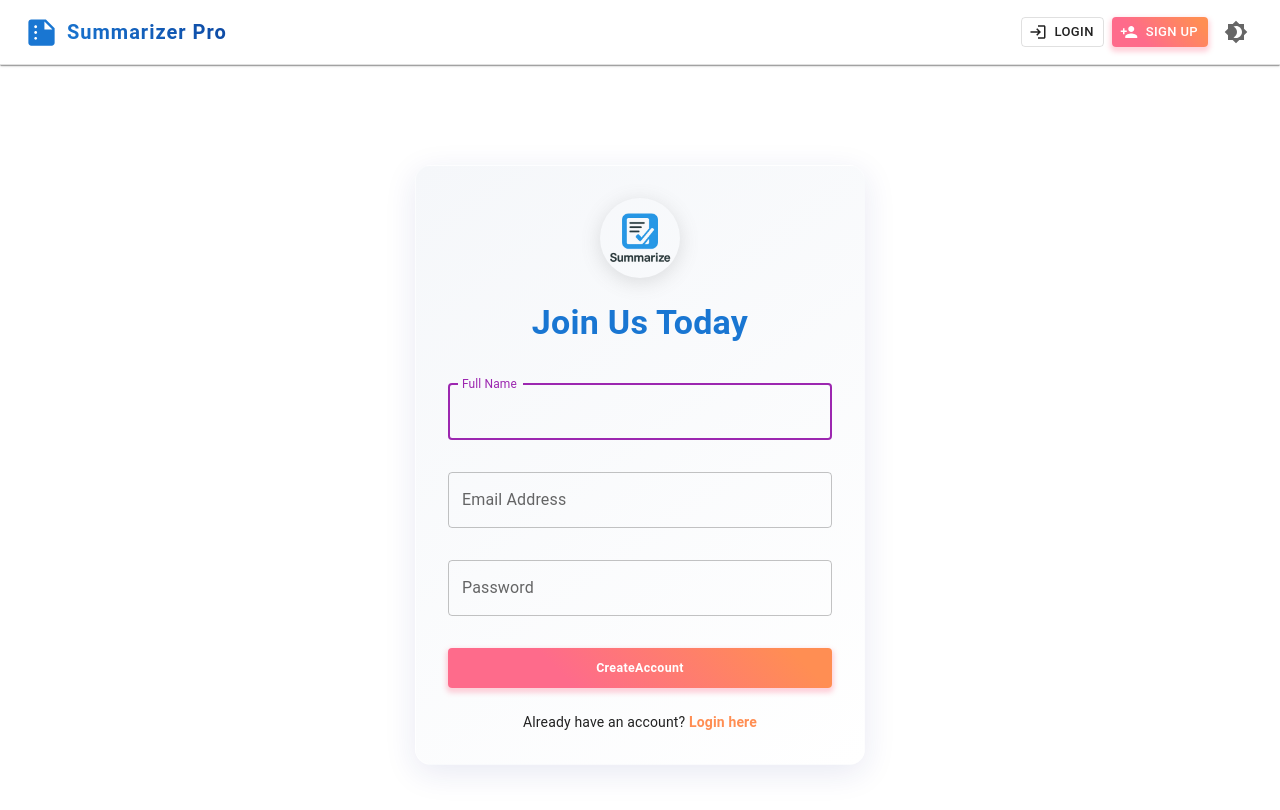
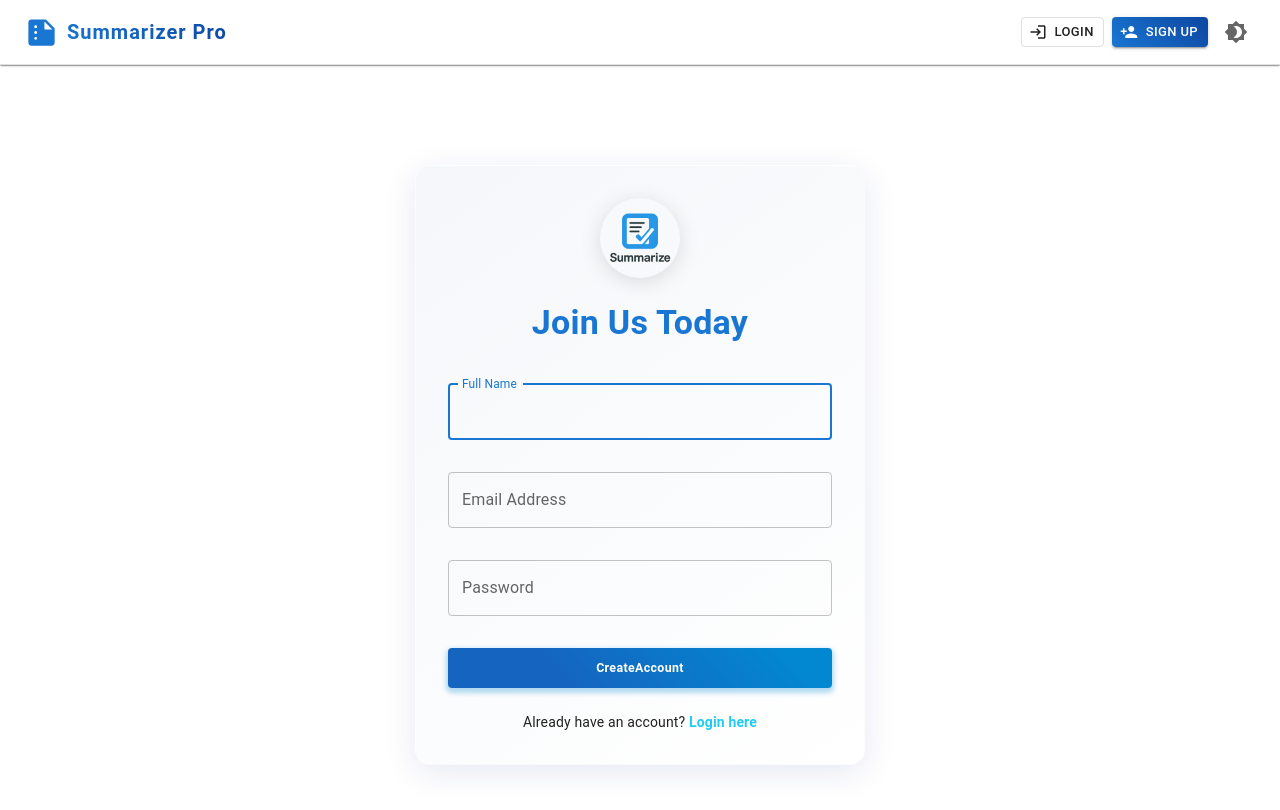
Before and after one commit to hassan2314/Summarizer_Frontend, a React (Vite) app: page /signup in a window 1280 px wide. Shown: the top 810 px of the page. Built offline with nearby package versions, Linux system fonts and the light colour scheme.

Commit message:
Login Signup

```diff
--- a/src/components/AuthFormWrapper.jsx
+++ b/src/components/AuthFormWrapper.jsx
@@ -80,7 +80,7 @@ const AuthFormWrapper = ({ title, children }) => {
               color:
                 theme.palette.mode === "light"
                   ? theme.palette.primary.main
-                  : theme.palette.secondary.main,
+                  : "#ffffff",
               mb: 3,
             }}
           >
--- a/src/components/FormInput.jsx
+++ b/src/components/FormInput.jsx
@@ -1,5 +1,4 @@
 import { TextField, useTheme } from "@mui/material";
-import React from "react";
 
 const FormInput = ({
   label,
@@ -33,7 +32,7 @@ const FormInput = ({
             borderColor: theme.palette.primary.main,
           },
           "&.Mui-focused fieldset": {
-            borderColor: theme.palette.secondary.main,
+            borderColor: theme.palette.primary.main,
             borderWidth: 2,
           },
         },
@@ -43,7 +42,7 @@ const FormInput = ({
               ? "rgba(0, 0, 0, 0.6)"
               : "rgba(255, 255, 255, 0.6)",
           "&.Mui-focused": {
-            color: theme.palette.secondary.main,
+            color: theme.palette.primary.main,
           },
         },
         mb: 2,
--- a/src/components/Navbar.jsx
+++ b/src/components/Navbar.jsx
@@ -255,11 +255,14 @@ const Navbar = () => {
                 startIcon={<SignupIcon />}
                 sx={{
                   background:
-                    "linear-gradient(45deg, #FE6B8B 30%, #FF8E53 90%)",
-                  boxShadow: "0 3px 5px 2px rgba(255, 105, 135, .3)",
+                    theme.palette.mode === "dark"
+                      ? "linear-gradient(45deg, #90caf9, #42a5f5)"
+                      : "linear-gradient(45deg, #1976d2, #0d47a1)",
                   "&:hover": {
                     background:
-                      "linear-gradient(45deg, #FF8E53 30%, #FE6B8B 90%)",
+                      theme.palette.mode === "dark"
+                        ? "linear-gradient(45deg, #1976d2, #0d47a1)"
+                        : "linear-gradient(45deg, #90caf9, #42a5f5)",
                   },
                 }}
               >
--- a/src/main.jsx
+++ b/src/main.jsx
@@ -1,4 +1,3 @@
-// src/main.jsx
 import React from "react";
 import ReactDOM from "react-dom/client";
 import App from "./App";
--- a/src/pages/Login.jsx
+++ b/src/pages/Login.jsx
@@ -1,5 +1,5 @@
 import { useState } from "react";
-import { Button, Typography, Alert, Fade } from "@mui/material";
+import { Typography, Alert, Fade } from "@mui/material";
 import FormInput from "../components/FormInput";
 import AuthFormWrapper from "../components/AuthFormWrapper";
 import API from "../lib/axiosInstance";
@@ -7,8 +7,10 @@ import { useDispatch } from "react-redux";
 import { loginSuccess } from "../store/userSlice";
 import { useNavigate, Link } from "react-router-dom";
 import CustomButton from "../components/CustomButton";
+import { useTheme } from "@mui/material";
 
 const Login = () => {
+  const theme = useTheme();
   const [email, setEmail] = useState("");
   const [password, setPassword] = useState("");
   const [formError, setFormError] = useState("");
--- a/src/pages/Signup.jsx
+++ b/src/pages/Signup.jsx
@@ -90,10 +90,9 @@ const Signup = () => {
           size="large"
           loading={isLoading}
           loadingIndicator="Signing up..."
-          loadingPosition="start"
-          gradient="linear-gradient(45deg, #FE6B8B 30%, #FF8E53 90%)"
-          hoverGradient="linear-gradient(45deg, #FF8E53 30%, #FE6B8B 90%)"
-          boxShadow="0 3px 5px 2px rgba(255, 105, 135, .3)"
+          // gradient="linear-gradient(45deg, #FE6B8B 30%, #FF8E53 90%)"
+          // hoverGradient="linear-gradient(45deg, #FF8E53 30%, #FE6B8B 90%)"
+          // boxShadow="0 3px 5px 2px rgba(255, 105, 135, .3)"
           sx={{ mt: 2, py: 1.5, fontWeight: 600 }}
         >
           CreateAccount
@@ -104,7 +103,7 @@ const Signup = () => {
         <Link
           to="/login"
           style={{
-            color: "#FF8E53",
+            color: "#21CBF3",
             fontWeight: 600,
             textDecoration: "none",
             "&:hover": {
```
